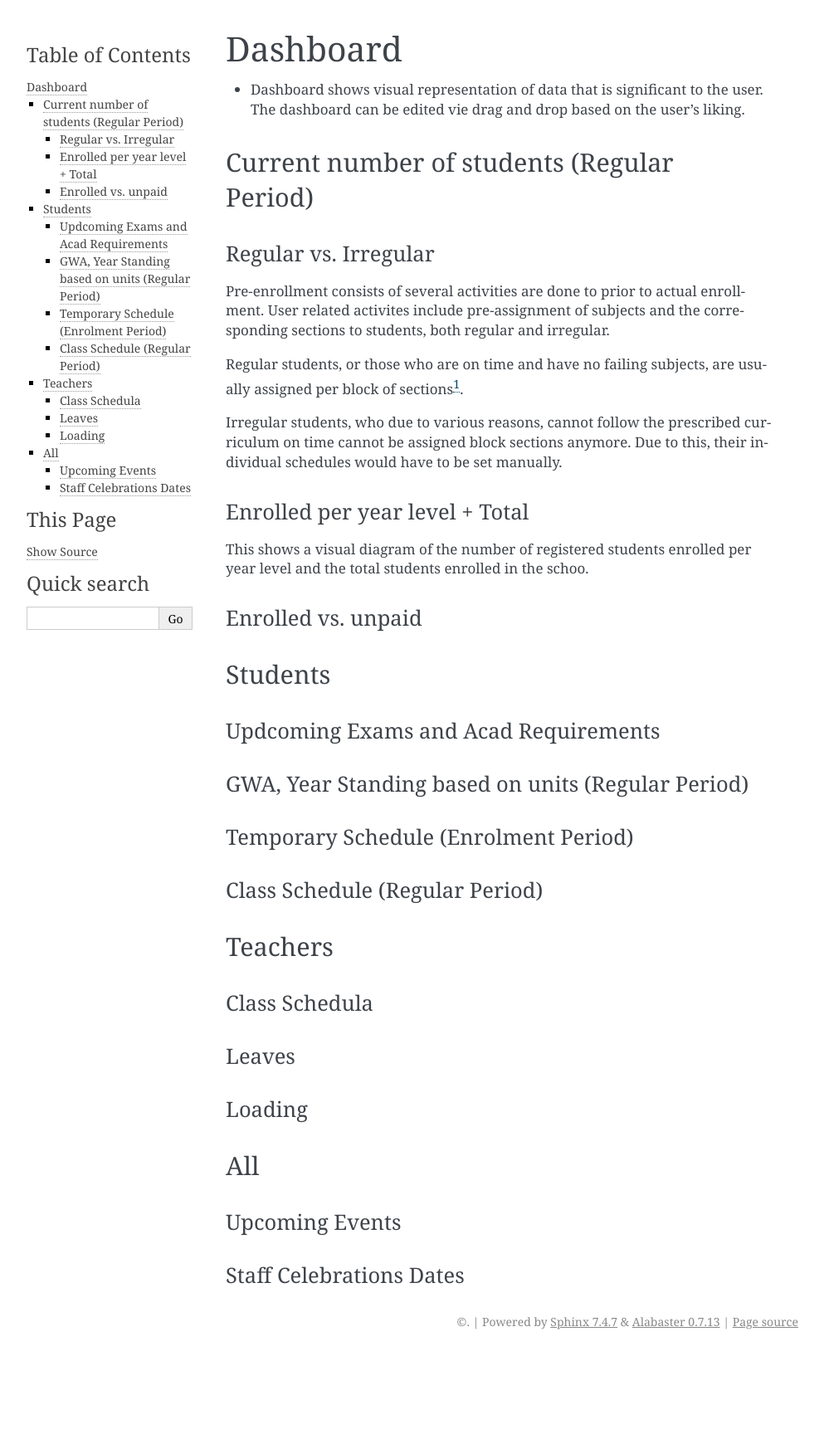
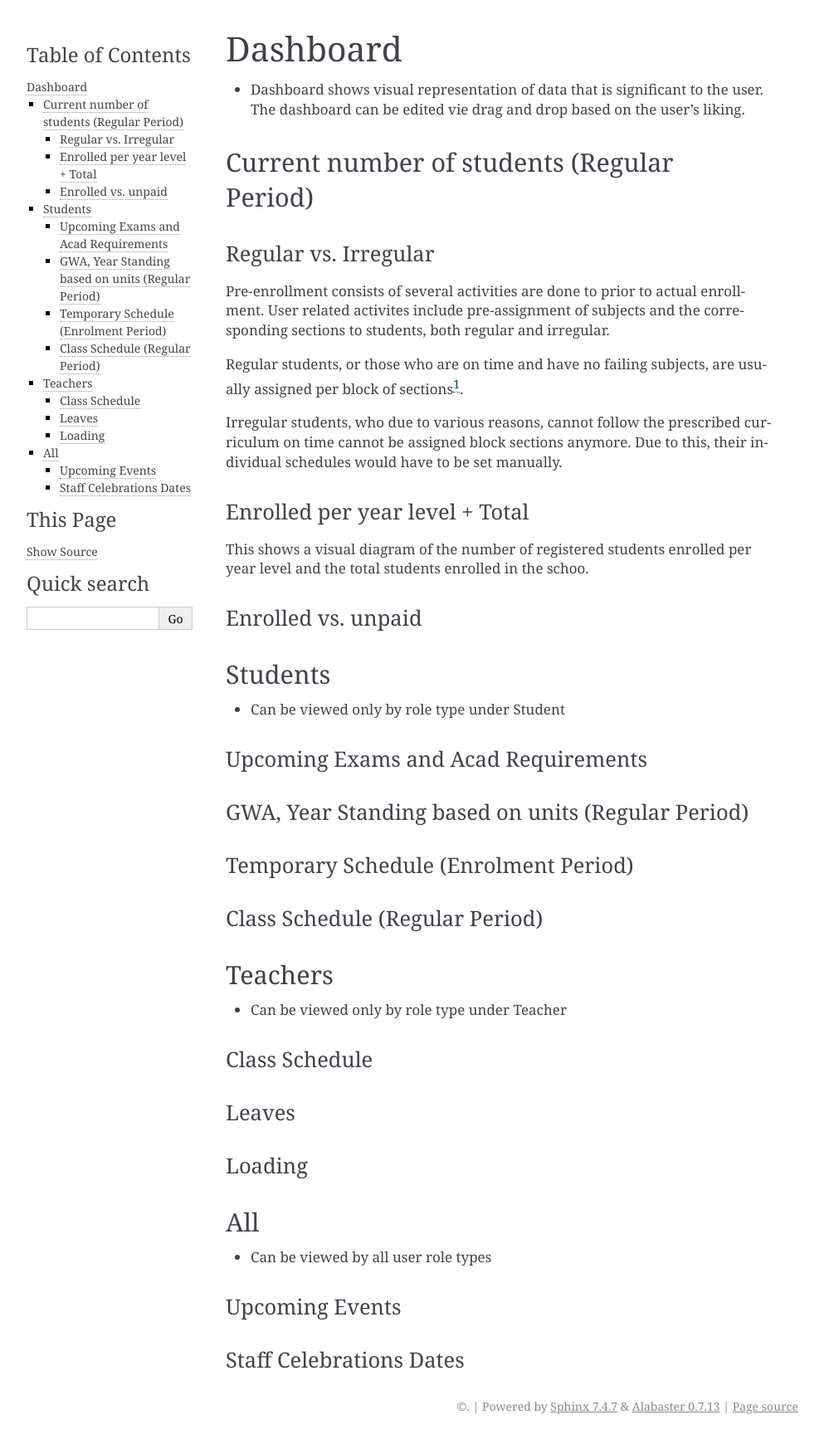
Before and after one commit to ivanasaberon/uCampAcademia, a Sphinx documentation site: the page built from Akademia.Docs/docs/Dashboard.md, in a window 1280 px wide. Shown: the whole page at 83% size, without its empty margins (148-1141 px from the left). Built offline with Sphinx 7.4.7, drawn with Linux system fonts in a browser that asks for light colours; before the commit the page ends 1632 px from its top, so only the background shows below that.

Commit message:
Update Dashboard.md

```diff
--- a/Akademia.Docs/docs/Dashboard.md
+++ b/Akademia.Docs/docs/Dashboard.md
@@ -17,18 +17,19 @@ Irregular students, who due to various reasons, cannot follow the prescribed cur
 ##### Enrolled vs. unpaid
 
 ### Students
-
-##### Updcoming Exams and Acad Requirements
+- Can be viewed only by role type under Student
+##### Upcoming Exams and Acad Requirements
 ##### GWA, Year Standing based on units (Regular Period)
 ##### Temporary Schedule (Enrolment Period)
 ##### Class Schedule (Regular Period)
 
 ### Teachers
-
- ##### Class Schedula
+ - Can be viewed only by role type under Teacher
+ ##### Class Schedule
  ##### Leaves
  ##### Loading
 
  ### All
+ - Can be viewed by all user role types
  ##### Upcoming Events
  ##### Staff Celebrations Dates
```
